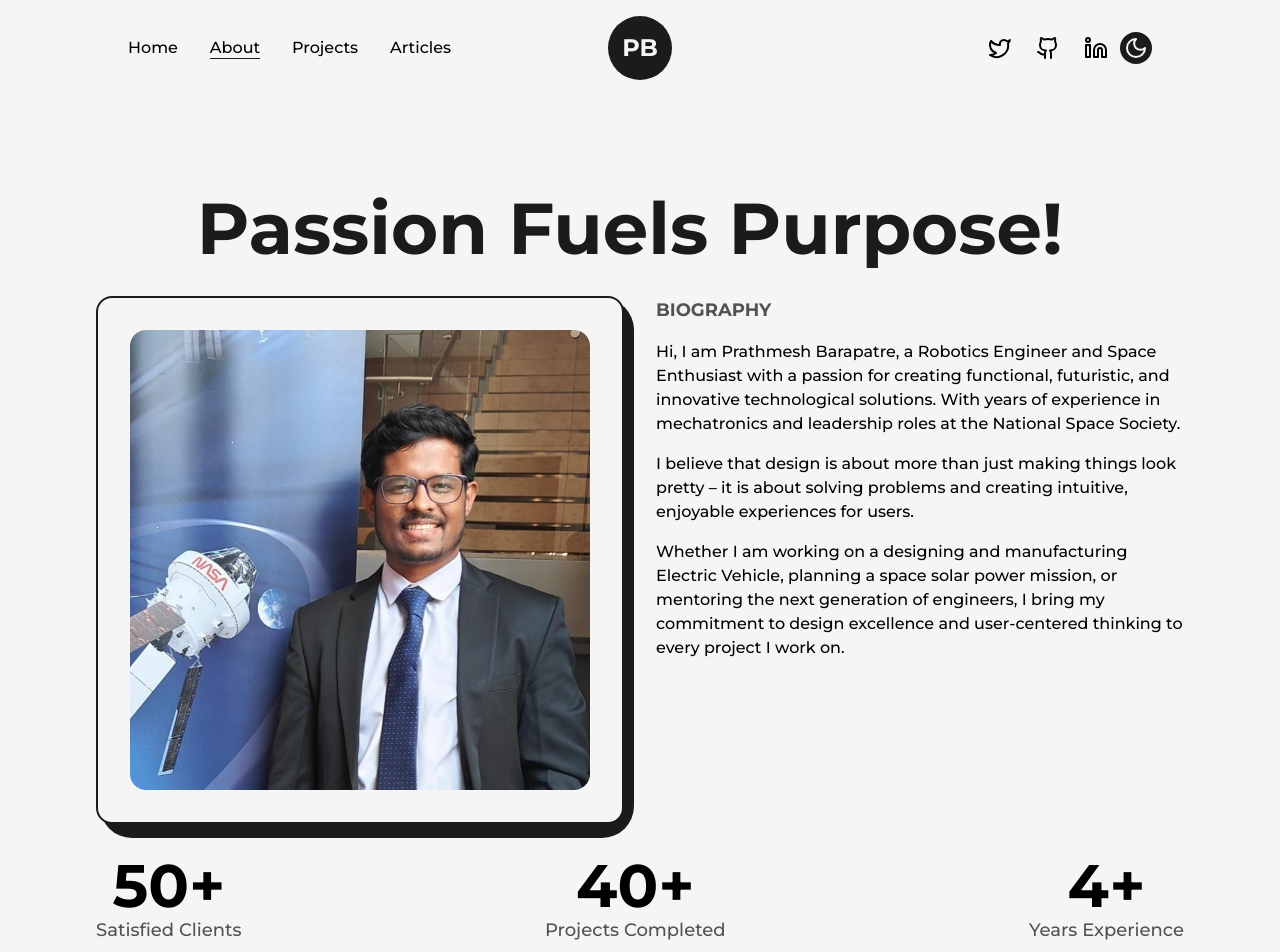
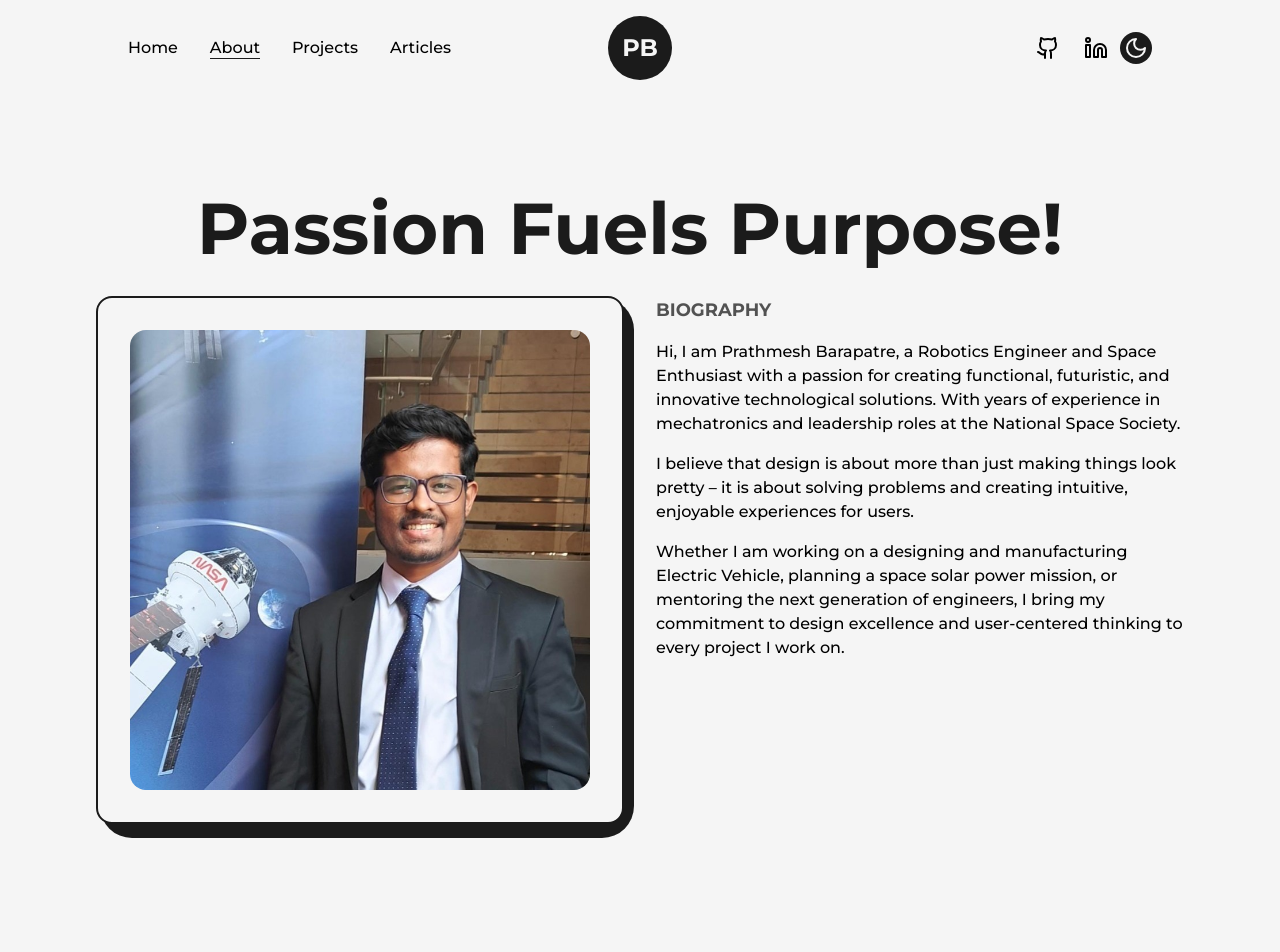
Before and after one commit to prathameshbarapatre5/Portfolio, a Next.js app: page /about in a window 1280 px wide. Shown: the top 952 px of the page. Built offline with nearby package versions, Linux system fonts and the light colour scheme.

Commit message:
Updates(2)

```diff
--- a/app/about/page.tsx
+++ b/app/about/page.tsx
@@ -9,28 +9,7 @@ import Education from '@/components/Education'
 import { useInView, useMotionValue, useSpring } from 'framer-motion'
 import aboutPhoto from '@/public/images/about-photo.jpg'
 
-const AnimatedNumbers = ({ value }: { value: number }) => {
-    const ref = useRef<HTMLSpanElement>(null)
-    const motionValue = useMotionValue(0)
-    const springValue = useSpring(motionValue, { duration: 3000 })
-    const isInView = useInView(ref, { once: true })
 
-    useEffect(() => {
-        if (isInView) {
-            motionValue.set(value)
-        }
-    }, [isInView, value, motionValue])
-
-    useEffect(() => {
-        springValue.on("change", (latest) => {
-            if (ref.current && latest.toFixed(0) <= value) {
-                ref.current.textContent = latest.toFixed(0)
-            }
-        })
-    }, [springValue, value])
-
-    return <span ref={ref}></span>
-}
 
 const About = () => {
     return (
@@ -55,27 +34,6 @@ const About = () => {
                         <div className='absolute top-0 -right-3 -z-10 w-[102%] h-[103%] rounded-[2rem] bg-dark dark:bg-light' />
                         <Image src={aboutPhoto} alt="Prathmesh Barapatre" className='w-full h-auto rounded-2xl' priority sizes="(max-width: 768px) 100vw, 50vw" />
                     </div>
-
-                    <div className='col-span-2 flex flex-col items-end justify-between xl:col-span-8 xl:flex-row xl:items-center md:order-3'>
-                        <div className='flex flex-col items-end justify-center xl:items-center'>
-                            <span className='inline-block text-7xl font-bold md:text-6xl sm:text-5xl xs:text-4xl'>
-                                <AnimatedNumbers value={50} />+
-                            </span>
-                            <h2 className='text-xl font-medium capitalize text-dark/75 dark:text-light/75 xl:text-center md:text-lg sm:text-base xs:text-sm'>Satisfied Clients</h2>
-                        </div>
-                        <div className='flex flex-col items-end justify-center xl:items-center'>
-                            <span className='inline-block text-7xl font-bold md:text-6xl sm:text-5xl xs:text-4xl'>
-                                <AnimatedNumbers value={40} />+
-                            </span>
-                            <h2 className='text-xl font-medium capitalize text-dark/75 dark:text-light/75 xl:text-center md:text-lg sm:text-base xs:text-sm'>Projects Completed</h2>
-                        </div>
-                        <div className='flex flex-col items-end justify-center xl:items-center'>
-                            <span className='inline-block text-7xl font-bold md:text-6xl sm:text-5xl xs:text-4xl'>
-                                <AnimatedNumbers value={4} />+
-                            </span>
-                            <h2 className='text-xl font-medium capitalize text-dark/75 dark:text-light/75 xl:text-center md:text-lg sm:text-base xs:text-sm'>Years Experience</h2>
-                        </div>
-                    </div>
                 </div>
 
                 <Skills />
--- a/app/page.tsx
+++ b/app/page.tsx
@@ -34,7 +34,7 @@ export default function Home() {
                             As a skilled Robotics Engineer and President of NSS Mumbai, I am dedicated to exploring advanced technologies for space exploration. From designing mechanisms to mentoring students, my goal is to push the boundaries of what's possible.
                         </p>
                         <div className='flex items-center self-center lg:self-start mt-2'>
-                            <Link href="/resume.pdf" target={"_blank"}
+                            <Link href="https://drive.google.com/file/d/1SY4Z-OTDV3ZloRIsB4e7uzu-EGRddMaF/view?usp=sharing" target={"_blank"}
                                 className="flex items-center bg-dark text-light p-2.5 px-6 rounded-lg text-lg font-semibold hover:bg-light hover:text-dark border-2 border-solid border-transparent hover:border-dark dark:bg-light dark:text-dark hover:dark:bg-dark hover:dark:text-light hover:dark:border-light transition-all md:p-2 md:px-4 md:text-base"
                                 distinct-id="resume-btn" // specific ID
                             >
--- a/components/Navbar.tsx
+++ b/components/Navbar.tsx
@@ -35,14 +35,8 @@ const Navbar = () => {
                 </nav>
 
                 <nav className="flex items-center justify-center flex-wrap">
-                    <motion.a href="https://twitter.com" target={"_blank"}
-                        whileHover={{ y: -2 }}
-                        whileTap={{ scale: 0.9 }}
-                        className="w-6 mx-3"
-                    >
-                        <Twitter />
-                    </motion.a>
-                    <motion.a href="https://github.com" target={"_blank"}
+
+                    <motion.a href="https://github.com/prathameshbarapatre5" target={"_blank"}
                         whileHover={{ y: -2 }}
                         whileTap={{ scale: 0.9 }}
                         className="w-6 mx-3"
```
